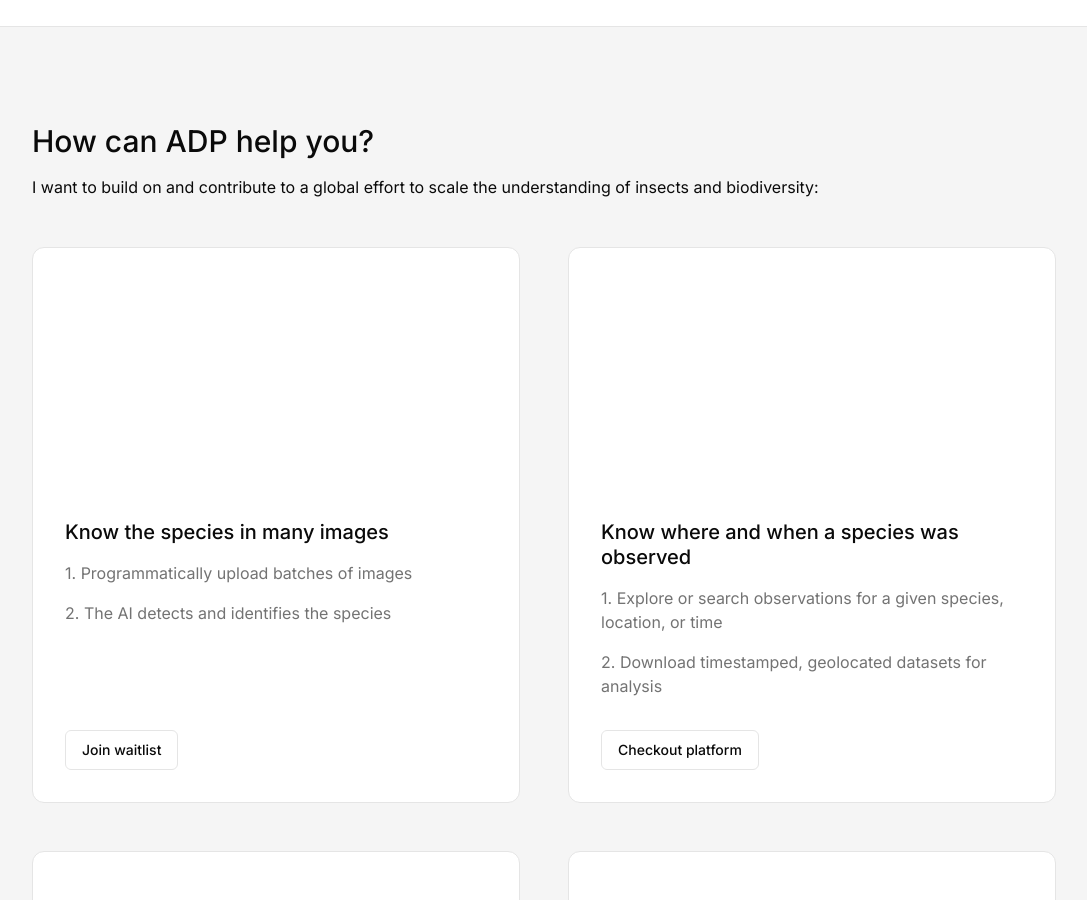
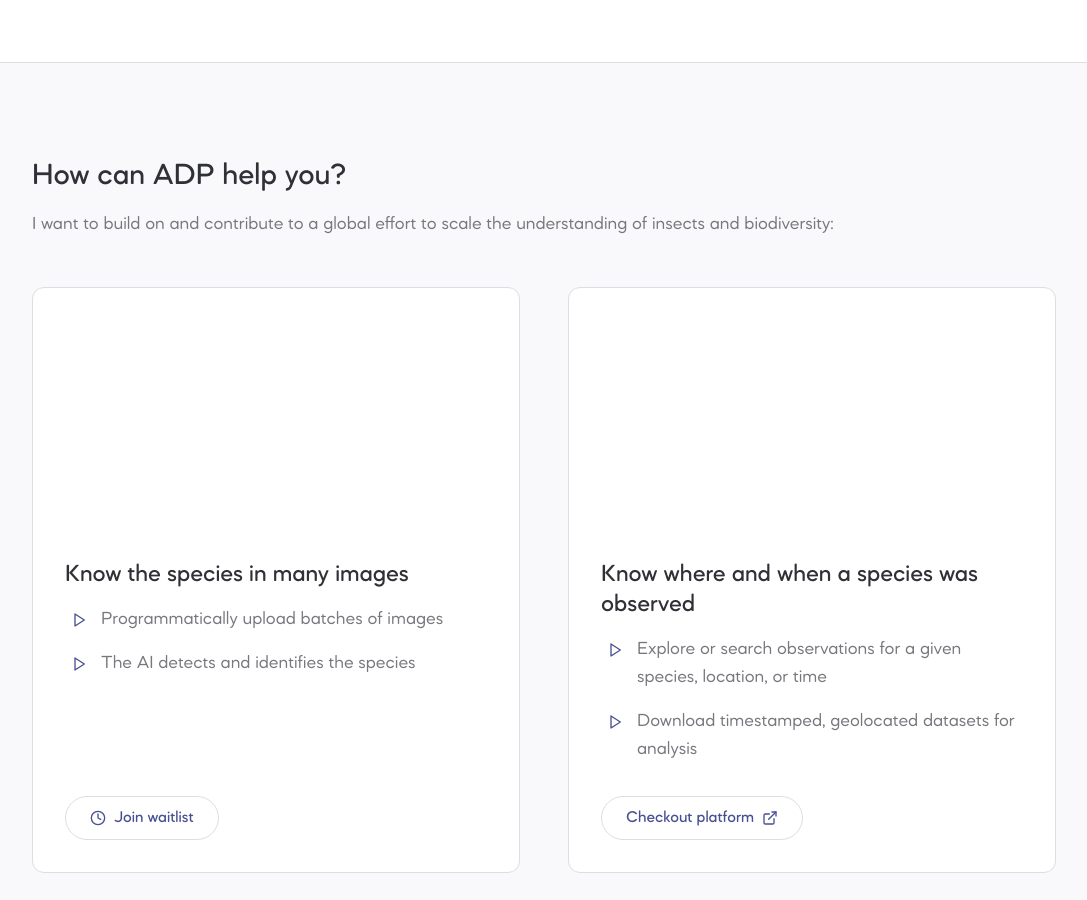
Before and after one commit to RolnickLab/antenna-landing-page, a Next.js app: page / in a window 1280 px wide. Shown: the part 1900-2800 px from the top of the page, without its empty margins (96-1183 px from the left). Built offline with nearby package versions, Linux system fonts and the light colour scheme.

Commit message:
Include fonts and setup color themes for light mode and dark mode

```diff
--- a/app/globals.css
+++ b/app/globals.css
@@ -2,26 +2,40 @@
 @tailwind components;
 @tailwind utilities;
 
+@font-face {
+  font-family: "Mazzard";
+  src: url("/fonts/mazzardsoftm-regular.otf");
+  font-weight: normal;
+  font-style: normal;
+}
+
+@font-face {
+  font-family: "Mazzard";
+  src: url("/fonts/mazzardsoftm-medium.otf");
+  font-weight: 500;
+  font-style: normal;
+}
+
 @layer base {
   :root {
-    --background: 0 0% 100%;
-    --foreground: 0 0% 3.9%;
-    --card: 0 0% 100%;
-    --card-foreground: 0 0% 3.9%;
+    --background: 0 0% 100%; /* Fg Nova White */
+    --foreground: 231 7% 20%; /* Fg Nova Neutral 700 */
+    --card: 0 0% 100%; /* Fg Nova White */
+    --card-foreground: 231 7% 20%; /* Fg Nova Neutral 700 */
     --popover: 0 0% 100%;
     --popover-foreground: 0 0% 3.9%;
-    --primary: 0 0% 9%;
-    --primary-foreground: 0 0% 98%;
+    --primary: 167 90% 36%; /* Fg Nova Success 500 */
+    --primary-foreground: 0 0% 100%; /* Fg Nova White */
     --secondary: 0 0% 96.1%;
     --secondary-foreground: 0 0% 9%;
-    --muted: 0 0% 96.1%;
-    --muted-foreground: 0 0% 45.1%;
+    --muted: 240 17% 98%; /* Fg Nova Neutral 50 */
+    --muted-foreground: 248 3% 48%; /* Fg Nova Neutral 300 */
     --accent: 0 0% 96.1%;
-    --accent-foreground: 0 0% 9%;
+    --accent-foreground: 232 34% 42%; /* Fg Nova Primary 600 */
     --destructive: 0 84.2% 60.2%;
     --destructive-foreground: 0 0% 98%;
-    --border: 0 0% 89.8%;
-    --input: 0 0% 89.8%;
+    --border: 240 12% 88%; /* Fg Nova Neutral 100 */
+    --input: 240 12% 88%; /* Fg Nova Neutral 100 */
     --ring: 0 0% 3.9%;
     --radius: 0.5rem;
     --chart-1: 12 76% 61%;
@@ -32,24 +46,24 @@
   }
 
   .dark {
-    --background: 0 0% 3.9%;
-    --foreground: 0 0% 98%;
-    --card: 0 0% 3.9%;
-    --card-foreground: 0 0% 98%;
+    --background: 231 7% 20%; /* Fg Nova Neutral 700 */
+    --foreground: 0 0% 100%; /* Fg Nova White */
+    --card: 233 7% 26%; /* Fg Nova Neutral 600 */
+    --card-foreground: 0 0% 100%; /* Fg Nova White */
     --popover: 0 0% 3.9%;
     --popover-foreground: 0 0% 98%;
-    --primary: 0 0% 98%;
-    --primary-foreground: 0 0% 9%;
+    --primary: 167 90% 36%; /* Fg Nova Success 500 */
+    --primary-foreground: 0 0% 100%; /* Fg Nova White */
     --secondary: 0 0% 14.9%;
     --secondary-foreground: 0 0% 98%;
-    --muted: 0 0% 14.9%;
-    --muted-foreground: 0 0% 63.9%;
+    --muted: 233 7% 26%; /* Fg Nova Neutral 600 */
+    --muted-foreground: 247 5% 65%; /* Fg Nova Neutral 200 */
     --accent: 0 0% 14.9%;
-    --accent-foreground: 0 0% 98%;
+    --accent-foreground: 215 91% 83%; /* Fg Nova Secondary 300 */
     --destructive: 0 62.8% 30.6%;
     --destructive-foreground: 0 0% 98%;
-    --border: 0 0% 14.9%;
-    --input: 0 0% 14.9%;
+    --border: 233 6% 29%; /* Fg Nova Neutral 500 */
+    --input: 233 6% 29%; /* Fg Nova Neutral 500 */
     --ring: 0 0% 83.1%;
     --chart-1: 220 70% 50%;
     --chart-2: 160 60% 45%;
@@ -64,12 +78,13 @@
     @apply border-border;
   }
   body {
-    @apply bg-background text-foreground;
+    @apply bg-background text-foreground text-lg;
+    font-family: "Mazzard", system-ui, sans-serif;
   }
   section:not(:last-child) {
     @apply border-b;
   }
   a {
-    @apply font-medium text-primary;
+    @apply font-medium text-accent-foreground hover:opacity-70;
   }
 }
--- a/app/layout.tsx
+++ b/app/layout.tsx
@@ -1,8 +1,5 @@
 import type { Metadata } from "next";
-import { Inter } from "next/font/google";
 import "./globals.css";
-
-const inter = Inter({ subsets: ["latin"] });
 
 export const metadata: Metadata = {
   title: "Create Next App",
@@ -16,7 +13,7 @@
 }>) {
   return (
     <html lang="en">
-      <body className={inter.className}>{children}</body>
+      <body>{children}</body>
     </html>
   );
 }
--- a/app/page.tsx
+++ b/app/page.tsx
@@ -1,11 +1,12 @@
 import { Card } from "@/components/card";
 import { Stats } from "@/components/stats";
 import { Button } from "@/components/ui/button";
+import { ClockIcon, ExternalLinkIcon } from "lucide-react";
 
 export default function Home() {
   return (
     <main>
-      <section className="h-[48px]">
+      <section className="h-[48px] bg-muted">
         <nav className="max-w-screen-lg mx-auto"></nav>
       </section>
 
@@ -20,10 +21,10 @@
               Delivering trustworthy data for biodiversity monitoring,
               policy-making, and conservation efforts
             </h2>
-            <Button>Join waitlist</Button>
+            <Button size="lg">Join waitlist</Button>
           </div>
           <div style={{ marginRight: "-240px" }}>
-            <div className="w-[640px] h-[480px] rounded-xl bg-muted border overflow-hidden">
+            <div className="w-[640px] h-[480px] rounded-xl bg-card border overflow-hidden">
               {/* TODO: Add image */}
             </div>
           </div>
@@ -76,7 +77,7 @@
       <section className="p-24 bg-muted">
         <div className="max-w-screen-lg mx-auto">
           <h1 className="text-3xl font-medium mb-4">How can ADP help you?</h1>
-          <p className="mb-12">
+          <p className="text-muted-foreground mb-12">
             I want to build on and contribute to a global effort to scale the
             understanding of insects and biodiversity:
           </p>
@@ -88,7 +89,9 @@
                 "The AI detects and identifies the species",
               ]}
             >
-              <Button variant="outline">Join waitlist</Button>
+              <Button variant="outline">
+                <ClockIcon className="h-4 w-4 mr-2" /> Join waitlist
+              </Button>
             </Card>
             <Card
               title="Know where and when a species was observed"
@@ -97,7 +100,9 @@
                 "Download timestamped, geolocated datasets for analysis",
               ]}
             >
-              <Button variant="outline">Checkout platform</Button>
+              <Button variant="outline">
+                Checkout platform <ExternalLinkIcon className="h-4 w-4 ml-2" />
+              </Button>
             </Card>
             <Card
               title="Apply my ML skills to support biodiversity"
@@ -106,7 +111,9 @@
                 "Benchmark evaluation metrics to compare results with / compare model performance",
               ]}
             >
-              <Button variant="outline">Visit repo</Button>
+              <Button variant="outline">
+                Visit repo <ExternalLinkIcon className="h-4 w-4 ml-2" />
+              </Button>
             </Card>
             <Card
               title="Contribute to open-source software related to biodiversity"
@@ -115,7 +122,9 @@
                 "Add new features to an existing codebase",
               ]}
             >
-              <Button variant="outline">Visit repo</Button>
+              <Button variant="outline">
+                Visit repo <ExternalLinkIcon className="h-4 w-4 ml-2" />
+              </Button>
             </Card>
           </div>
         </div>
--- a/components/card.tsx
+++ b/components/card.tsx
@@ -1,3 +1,4 @@
+import { CornerDownRightIcon, MousePointer2Icon, PlayIcon } from "lucide-react";
 import { ReactNode } from "react";
 
 interface CardProps {
@@ -11,11 +12,14 @@
     <div className="h-[240px]">{/* TODO: Add image */}</div>
     <div className="grow flex flex-col items-start justify-between gap-8 p-8">
       <div>
-        <h2 className="text-xl font-medium leading-tight mb-4">{title}</h2>
+        <h2 className="text-2xl font-medium leading-tight mb-4">{title}</h2>
         <ul className="space-y-4 text-muted-foreground">
           {listItems.map((listItem, index) => (
-            <li key={index}>
-              {index + 1}. {listItem}
+            <li key={index} className="flex gap-2">
+              <span className="shrink-0 w-7 h-7 flex items-center justify-center text-accent-foreground">
+                <PlayIcon className="w-4 h-4" />
+              </span>
+              <span>{listItem}</span>
             </li>
           ))}
         </ul>
--- a/components/ui/button.tsx
+++ b/components/ui/button.tsx
@@ -4,24 +4,16 @@
 import * as React from "react";
 
 const buttonVariants = cva(
-  "inline-flex items-center justify-center whitespace-nowrap rounded-md text-sm font-medium ring-offset-background transition-colors focus-visible:outline-none focus-visible:ring-2 focus-visible:ring-ring focus-visible:ring-offset-2 disabled:pointer-events-none disabled:opacity-50",
+  "inline-flex items-center justify-center whitespace-nowrap rounded-full text-base font-medium ring-offset-background transition-colors focus-visible:outline-none focus-visible:ring-2 focus-visible:ring-ring focus-visible:ring-offset-2 disabled:pointer-events-none disabled:opacity-50 hover:opacity-70",
   {
     variants: {
       variant: {
-        default: "bg-primary text-primary-foreground hover:bg-primary/90",
-        destructive:
-          "bg-destructive text-destructive-foreground hover:bg-destructive/90",
-        outline:
-          "border border-input bg-background hover:bg-accent hover:text-accent-foreground",
-        secondary:
-          "bg-secondary text-secondary-foreground hover:bg-secondary/80",
-        ghost: "hover:bg-accent hover:text-accent-foreground",
-        link: "text-primary underline-offset-4 hover:underline",
+        default: "bg-primary text-primary-foreground",
+        outline: "border border-input text-accent-foreground",
       },
       size: {
-        default: "h-10 px-4 py-2",
-        sm: "h-9 rounded-md px-3",
-        lg: "h-11 rounded-md px-8",
+        default: "h-11 px-6",
+        lg: "h-12 px-8 text-lg",
         icon: "h-10 w-10",
       },
     },
```
Also changed, not shown: public/fonts/mazzardsoftm-medium.otf (added), public/fonts/mazzardsoftm-regular.otf (added).
